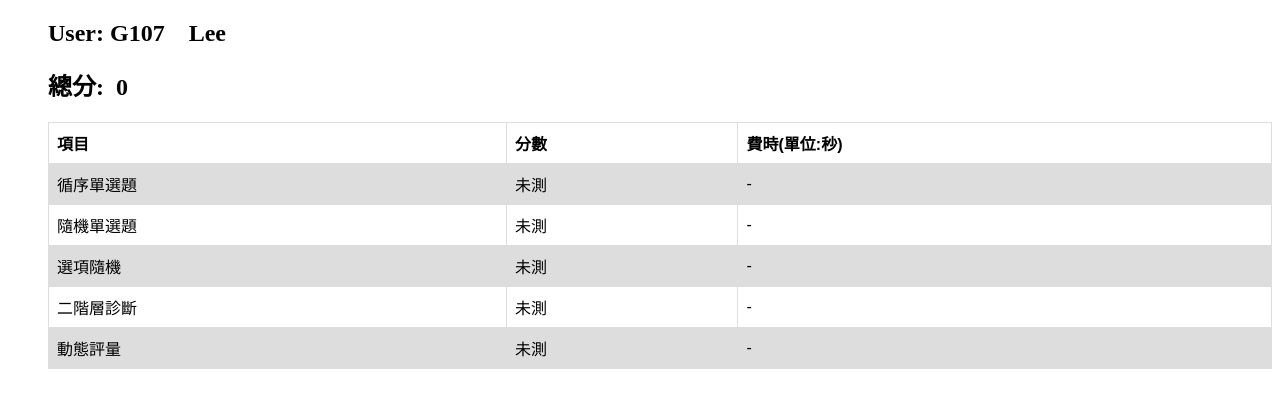
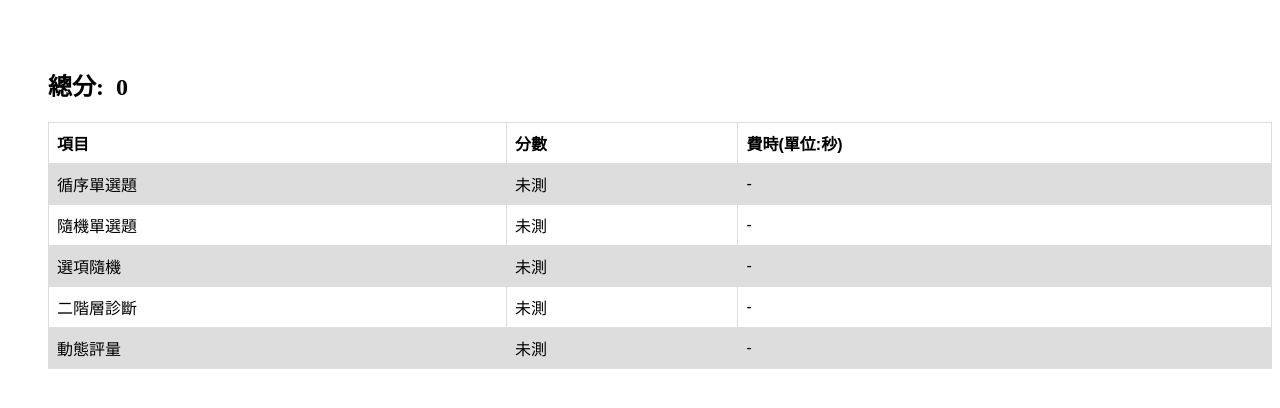
Before and after one commit to LeeChiuLan/onLineTest_108, a plain HTML site: page summary.html in a window 1280 px wide. Drawn offline with Linux system fonts and the light colour scheme.

Commit message:
update summary.html

```diff
--- a/summary.html
+++ b/summary.html
@@ -25,8 +25,8 @@ var test_title=['循序單選題','隨機單選題','選項隨機','二階層診
 var test_score=[6,3,2,8,0];
 var test_totaltime=[82,76,93,54,89];
 var MAX_ARRAY_NUMBER = 5;
-var name="Lee";
-var id="G107";
+var name="";
+var id="";
 var messages;
 
 function update(index,title,score,totaltime)
@@ -80,8 +80,14 @@ function getAction()
 	getItems();
 	messages=document.getElementById('messages');
 	var content="";
-	var prefixst="User: ";
+
+	var _id = localStorage.getItem("accountid");
+	var _name = localStorage.getItem("username");
+	id=(_id==null || _id=="")?"":_id;
+	name=(_name==null || _name=="")?"":_name;
+	var prefixst=(id==null || id=="")?"":"User: ";
 	content="<h2>"+prefixst+id +"&nbsp;&nbsp;&nbsp;&nbsp;"+name+"</h2>";
+
 	//total_score = test_score.reduce((a,b)=>a+b);
 	total_score = SumData(test_score);
 	content=content+"<h2>總分:&nbsp;&nbsp;"+total_score.toString()+"</h2>";
```
